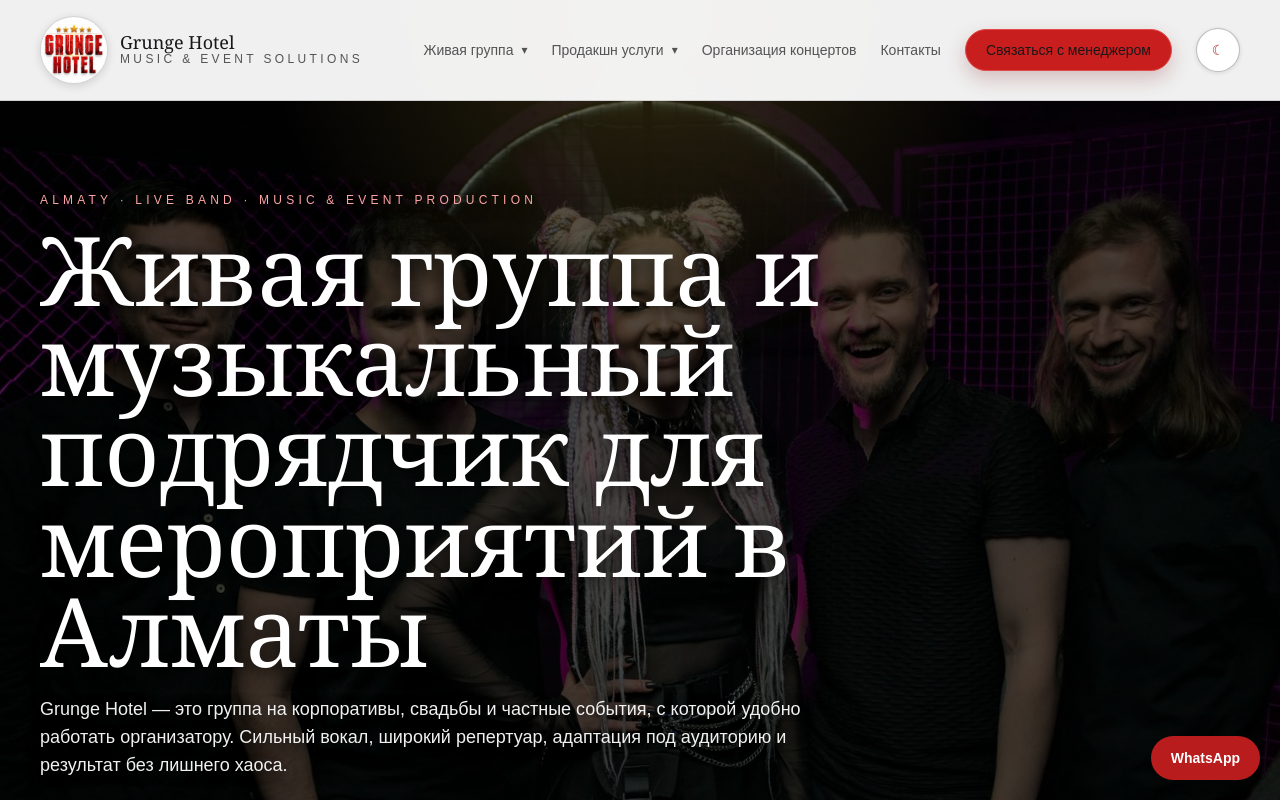
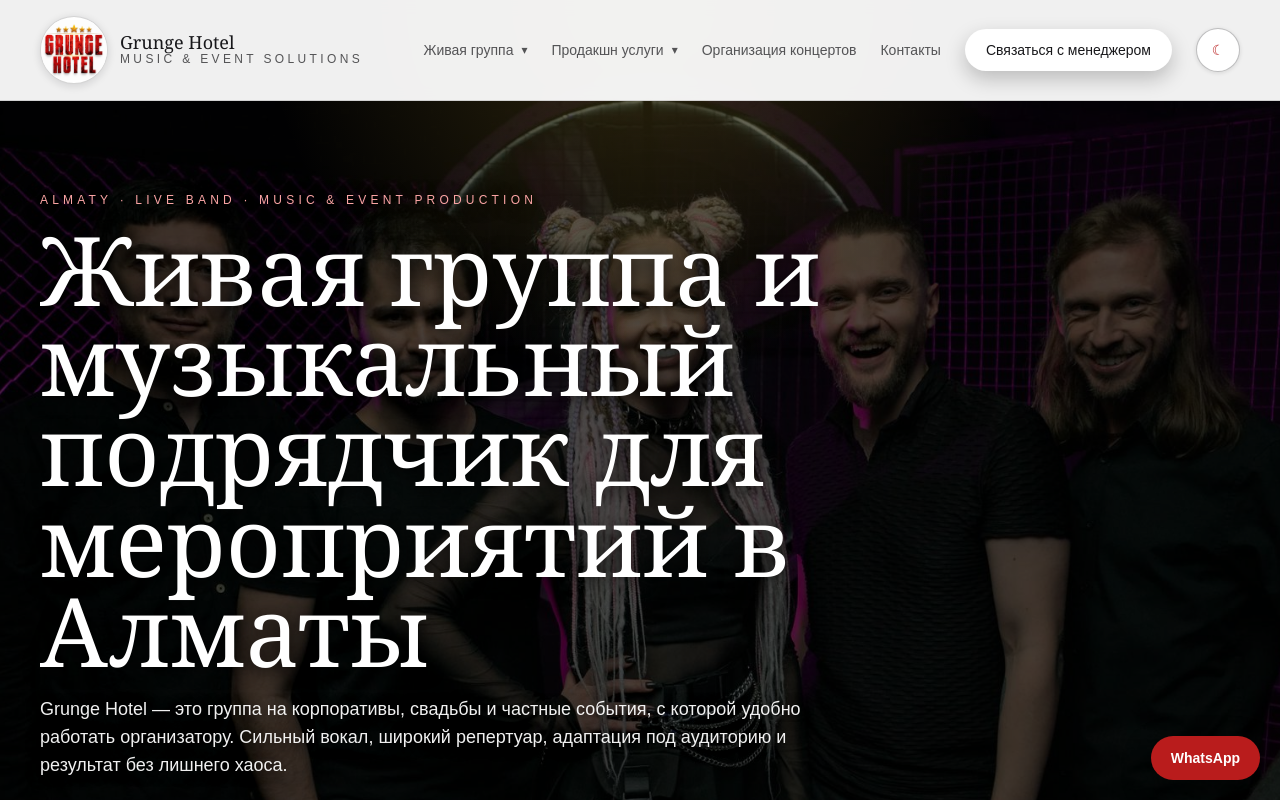
Before and after one commit to grungehotel/grunge-hotel, a Next.js app: page / in a window 1280 px wide. Shown: the top 800 px of the page. Built offline with nearby package versions, Linux system fonts and the light colour scheme; no server answers.

Commit message:
Make manager CTA white

```diff
--- a/app/globals.css
+++ b/app/globals.css
@@ -25,17 +25,17 @@ body {
   font-family: Arial, Helvetica, sans-serif;
 }
 
-/* CTA в навигации: красная кнопка в обеих темах. */
+/* CTA в навигации: белая кнопка в обеих темах. */
 .manager-nav-cta {
-  background: #c81e1e !important;
-  color: #fff !important;
-  border: 1px solid #e24b4b !important;
-  box-shadow: 0 8px 20px rgb(127 29 29 / .24);
+  background: #fff !important;
+  color: #18181b !important;
+  border: 1px solid rgb(255 255 255 / .75) !important;
+  box-shadow: 0 8px 20px rgb(0 0 0 / .22);
 }
 .manager-nav-cta:hover {
-  background: #a91616 !important;
-  border-color: #f87171 !important;
-  color: #fff !important;
+  background: #fff7f7 !important;
+  border-color: #dc2626 !important;
+  color: #991b1b !important;
 }
 .manager-nav-cta:focus-visible {
   outline: 2px solid #fca5a5;
```
